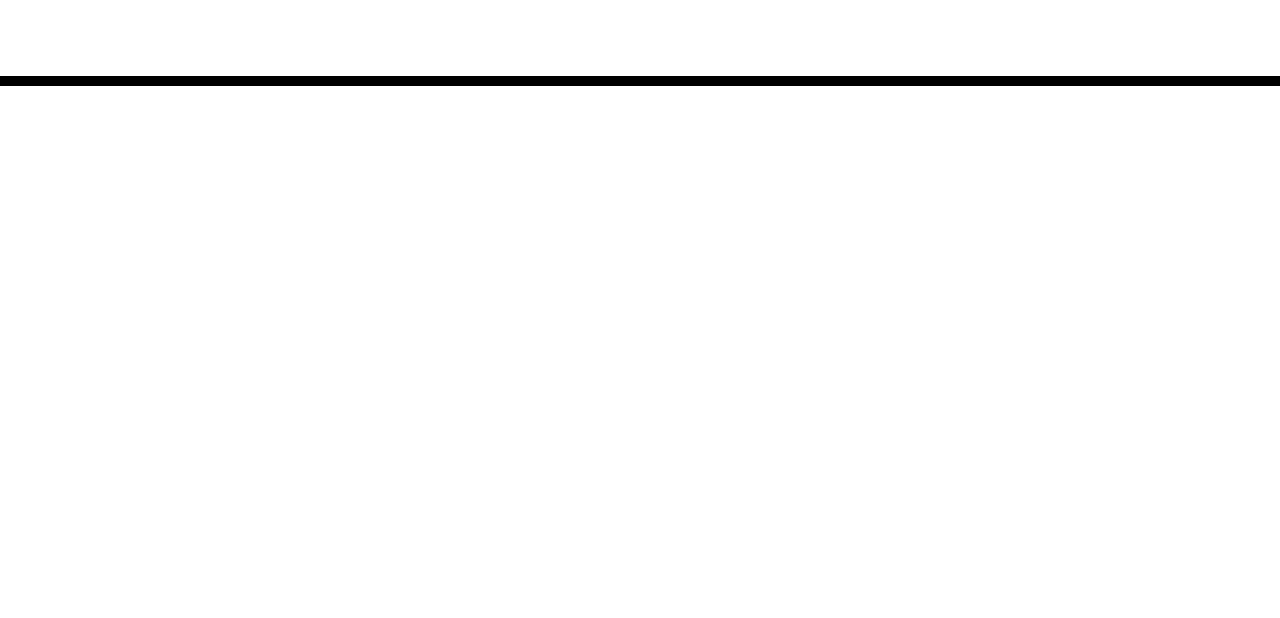
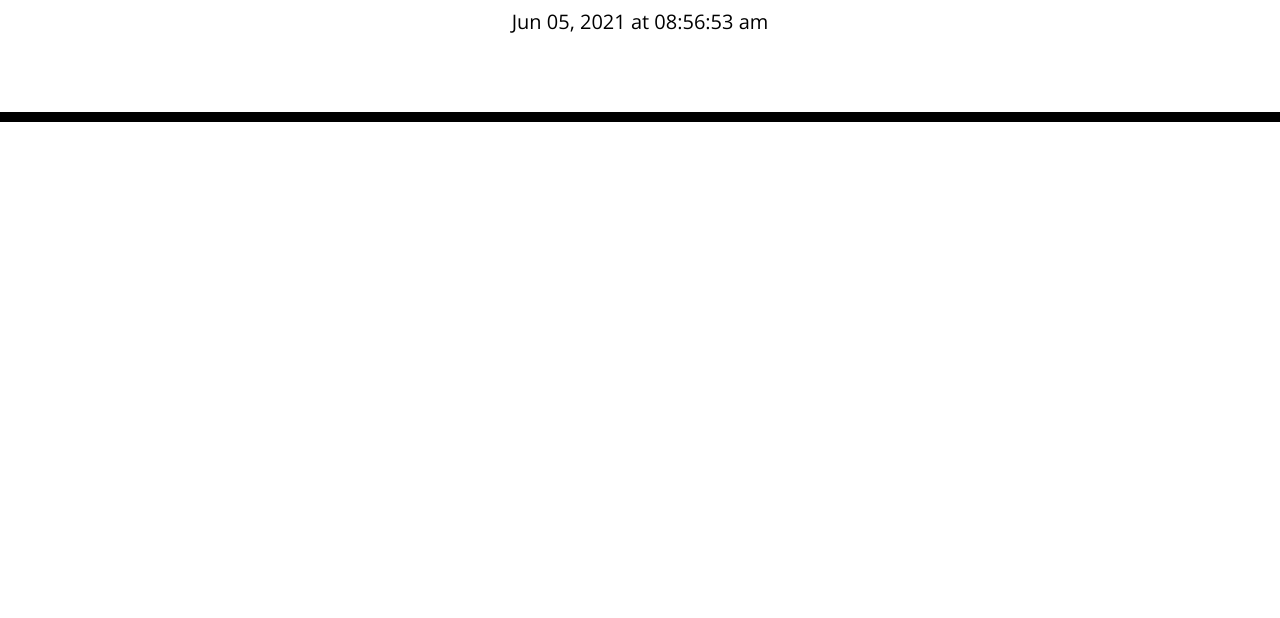
Before and after one commit to benjaminbtrance/work-day-scheduler-js-bootstrap, a plain HTML site: page index.html in a window 1280 px wide. Shown: the part 182-800 px from the top of the page. Drawn offline with nearby package versions, Linux system fonts and the light colour scheme.

Commit message:
add a function displayTime to display the date and time on the page.

```diff
--- /dev/null
+++ b/assets/js/script.js
@@ -0,0 +1,9 @@
+var currentDate = $('#currentDay');
+
+// handle displaying the date and time
+function displayTime() {
+	var rightNow = moment().format('MMM DD, YYYY [at] hh:mm:ss a');
+	currentDate.text(rightNow);
+}
+
+setInterval(displayTime, 1000);
--- a/index.html
+++ b/index.html
@@ -34,5 +34,6 @@
 
 		<script src="https://cdnjs.cloudflare.com/ajax/libs/jquery/3.2.1/jquery.min.js"></script>
 		<script src="https://cdnjs.cloudflare.com/ajax/libs/moment.js/2.24.0/moment.min.js"></script>
+		<script src="./assets/js/script.js"></script>
 	</body>
 </html>
```
Also changed, not shown: 1 other file.
